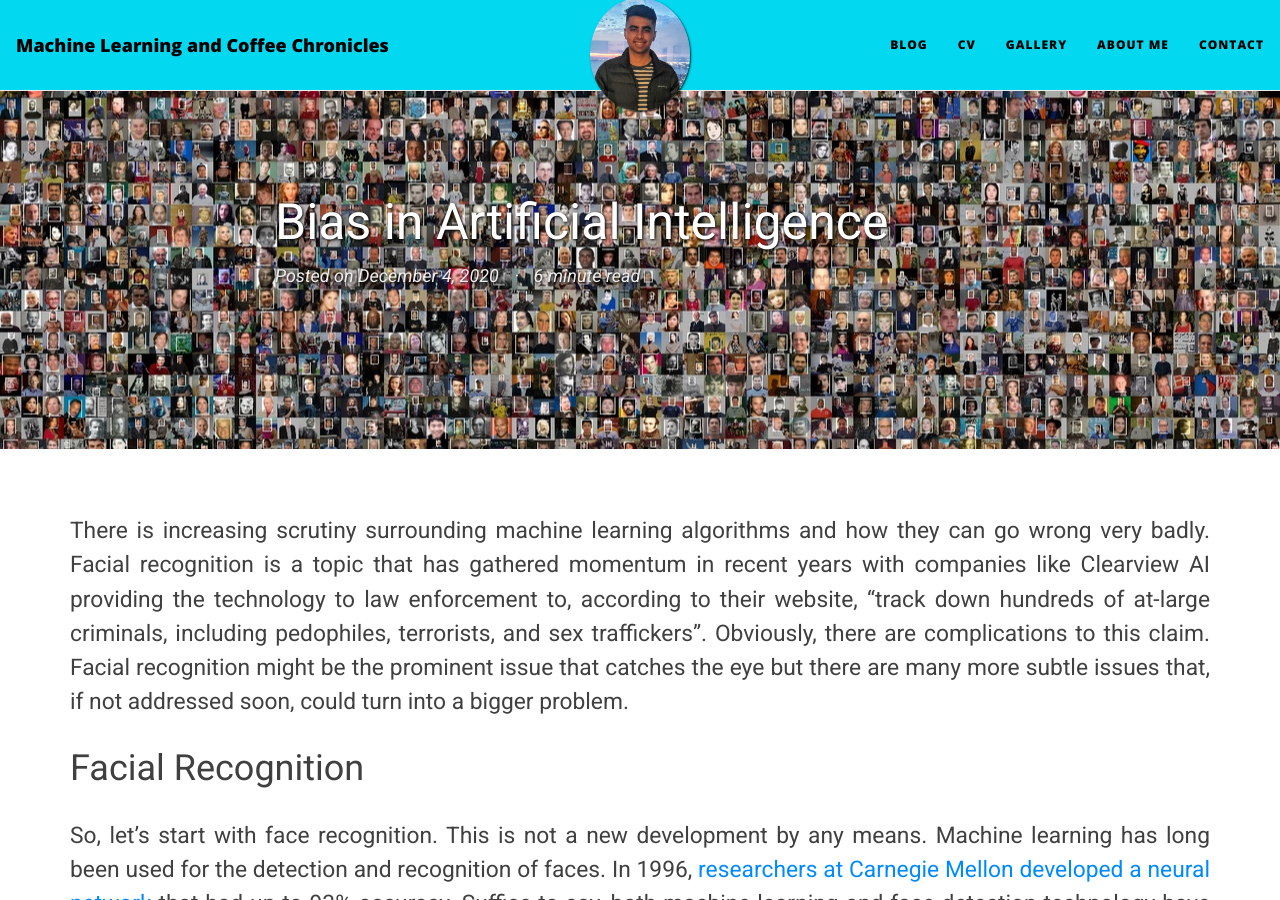
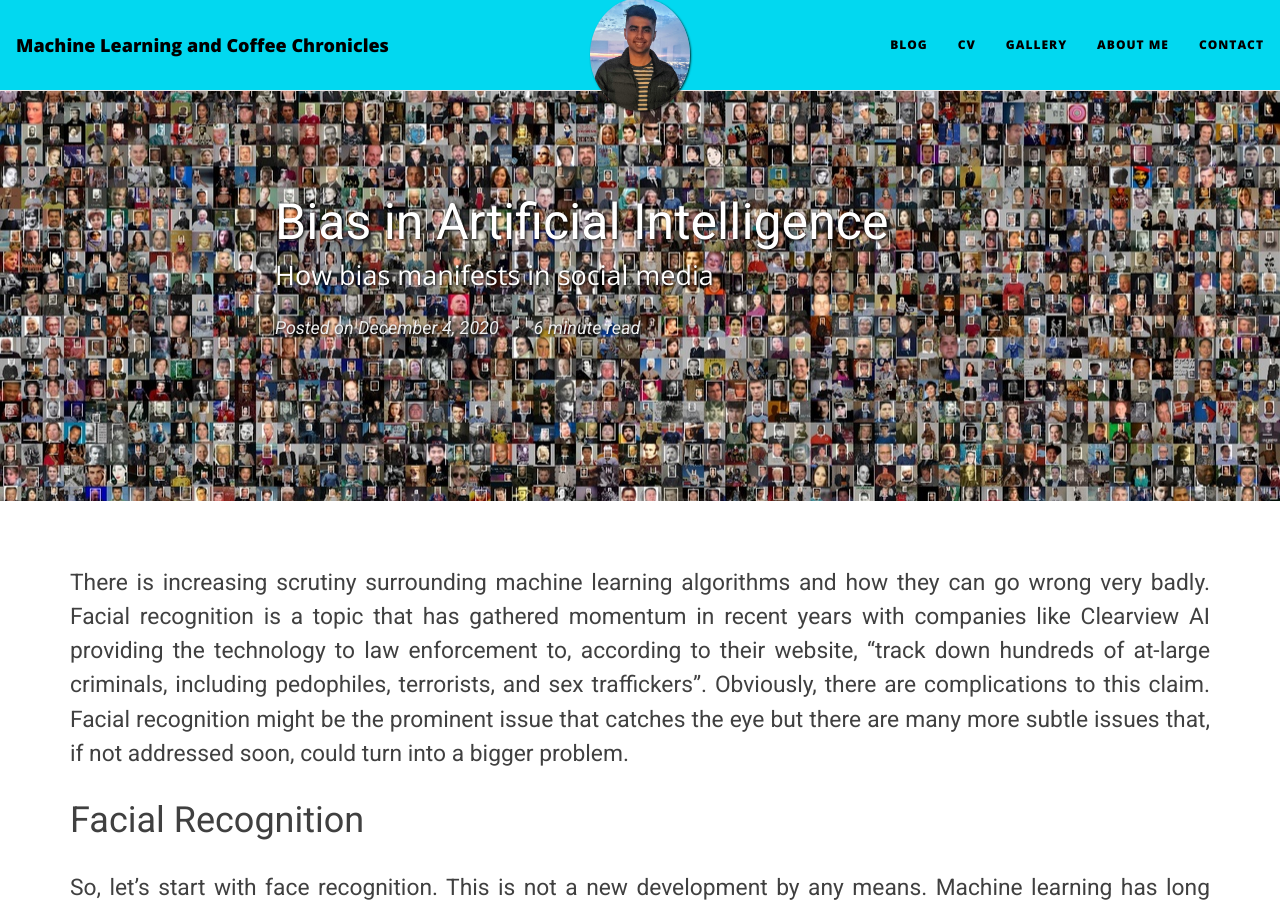
Before and after one commit to vikasnataraja/vikasnataraja.github.io, a Jekyll site: the page built from _posts/2020-12-04-Bias-Artificial-Intelligence.md, in a window 1280 px wide and 900 px high. Built offline with Jekyll 4.4.1, drawn with Linux system fonts in a browser that asks for light colours; nearby versions of some CDN libraries; formulas are drawn with MathJax 3; comment, search, counter and statistics services are not loaded.

Commit message:
add subtitle

```diff
--- a/_posts/2020-12-04-Bias-Artificial-Intelligence.md
+++ b/_posts/2020-12-04-Bias-Artificial-Intelligence.md
@@ -1,7 +1,7 @@
 ---
 layout: post
 title: Bias in Artificial Intelligence
-subtitle:
+subtitle: How bias manifests in social media
 cover-img: /assets/img/bias_ai/msceleb_montage.jpg
 tags: [machine-learning, bias, ai-series]
 ---
```
